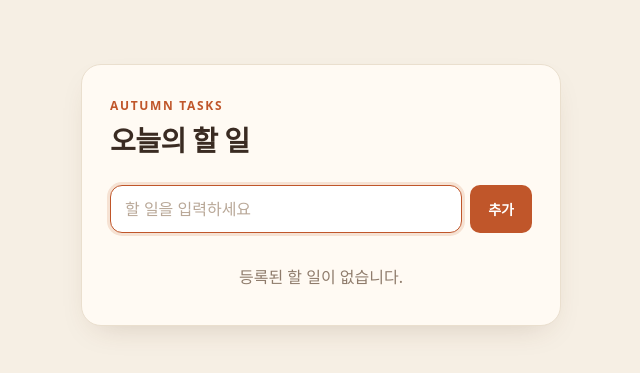
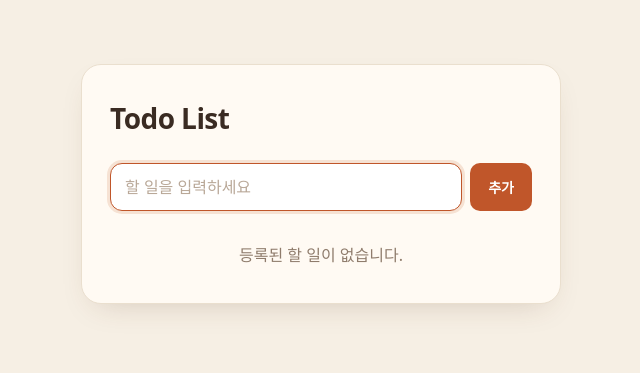
Before and after one commit to kingkidae/19_cheongdo, a Flask app: page / in a window 1280 px wide. Shown: the top 373 px of the page, without its empty margins (319-959 px from the left). Run offline with Flask 3, Linux system fonts and the light colour scheme.

Commit message:
261103_11:29

```diff
--- a/templates/index.html
+++ b/templates/index.html
@@ -38,14 +38,6 @@
         border: 1px solid var(--line);
         border-radius: 20px;
         box-shadow: 0 12px 32px -16px rgba(94, 56, 30, 0.25);
-      }
-      .eyebrow {
-        margin: 0 0 4px;
-        color: var(--accent);
-        font-size: 12px;
-        font-weight: 700;
-        letter-spacing: 0.14em;
-        text-transform: uppercase;
       }
       h1 {
         margin: 0 0 24px;
@@ -202,8 +194,7 @@
   </head>
   <body>
     <main>
-      <p class="eyebrow">Autumn Tasks</p>
-      <h1>오늘의 할 일</h1>
+      <h1>Todo List</h1>
 
       <form id="add-form">
         <input
```
